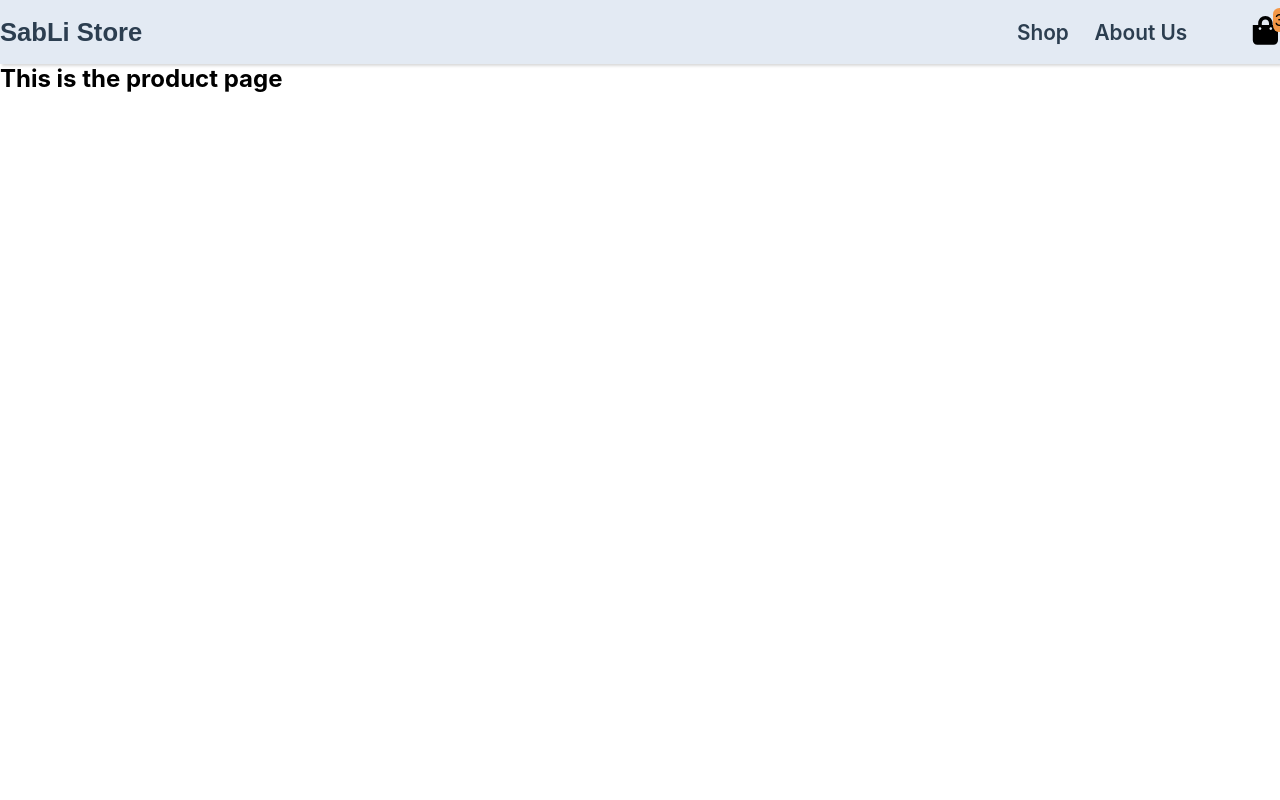
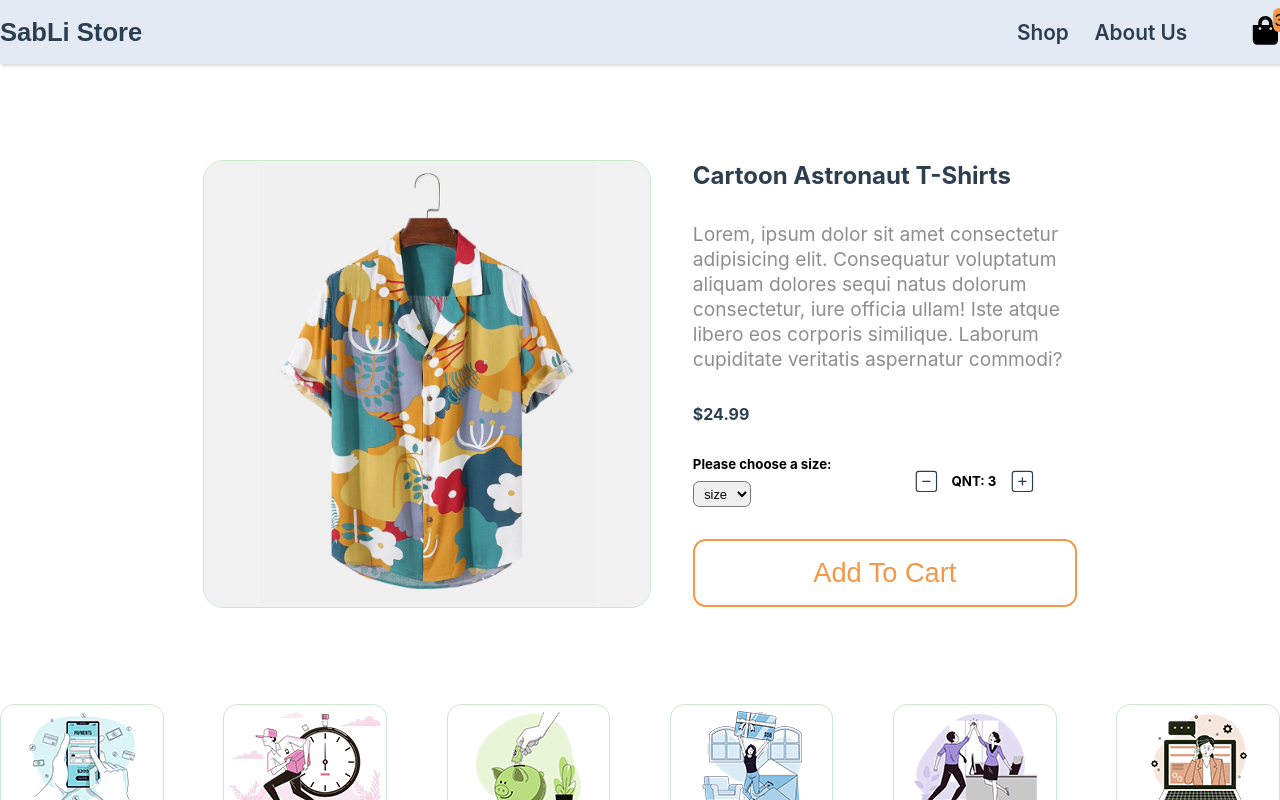
Before and after one commit to SabliJr/E-CommerceApp, a React (Create React App) app: page /productDetail/1 in a window 1280 px wide. Shown: the top 800 px of the page. Built offline with nearby package versions, Linux system fonts and the light colour scheme.

Commit message:
Fix routes to product detail page

```diff
--- /dev/null
+++ b/src/Components/ProductPage/ProductDetail.css
@@ -0,0 +1,80 @@
+.productDiv {
+    max-width: 1280px;
+    margin: 6rem auto;
+    display: flex;
+    justify-content: center;
+    align-items: center;
+    gap: 2.6rem;
+}
+
+.ProductImg {
+    width: 35vw;
+    border: 1px solid #cce7d0;
+    border-radius: 1.25rem;
+}
+
+.productInfo {
+    display: flex;
+    flex-direction: column;
+    gap: 2rem;
+    width: 30vw;
+}
+
+.productInfo p {
+    color: rgb(144, 141, 141);
+    line-height: 1.3;
+    font-size: 1.2rem;
+}
+
+.productInfo h2 {
+    color: rgba(44, 62, 80, 1.0);
+}
+
+.productInfo>h5 {
+    color: rgba(44, 62, 80, 1.0);
+    font-size: 1rem;
+}
+
+.mid_div {
+    display: flex;
+    align-items: center;
+    gap: 5rem;
+}
+
+.qntDiv {
+    display: flex;
+    align-items: center;
+    gap: .7rem;
+}
+
+#size_select {
+    margin-top: .6rem;
+    padding: .2rem .4rem;
+    font-size: .8rem;
+    border-radius: .4rem;
+}
+
+#size_select:focus {
+    outline: none;
+}
+
+.ProButton {
+    background-color: transparent;
+    padding: 1rem .5rem;
+    font-size: 1.7rem;
+    border-radius: .8rem;
+    border: 2px solid #f49746;
+    color: #f49746;
+    cursor: pointer;
+}
+
+.ProButton:hover {
+    background-color: #f49746;
+    color: aliceblue;
+}
+
+.ProIcon {
+    font-size: 1.8rem;
+    color: rgba(44, 62, 80, 1.0);
+    cursor: pointer;
+}
--- a/src/Components/ProductPage/ProductDetails.jsx
+++ b/src/Components/ProductPage/ProductDetails.jsx
@@ -1,11 +1,63 @@
 import React from "react";
+import "./ProductDetail.css";
 
-const productDetail = () => {
+import NewsLetter from "../NewsLetter/SignUp";
+import Features from "../Features/index";
+import Products from "../../Data/Products";
+
+import { FormateCurrency } from "../../Utility/FormateCurrency";
+import { CiSquarePlus } from "react-icons/ci";
+import { CiSquareMinus } from "react-icons/ci";
+
+const ProductDetail = () => {
+  let gettingProduct = window.location.pathname.split("/");
+  let productId = gettingProduct[2];
+
   return (
-    <div>
-      <h2>This is the product page</h2>
-    </div>
+    <main>
+      {Products?.map((x) => {
+        if (x.id === Number(productId)) {
+          return (
+            <section className='productDiv'>
+              <img src={x.img} alt='ProductImg' className='ProductImg' />
+              <article className='productInfo'>
+                <h2>{x.name}</h2>
+                <p>{x.description}</p>
+                <h5>{FormateCurrency(x.price)}</h5>
+                <div className='mid_div'>
+                  {x.name !== "Pantalon" && x.name !== "Short Pants" && (
+                    <div className='sizeDiv'>
+                      <label htmlFor='size_select'>
+                        <h5>Please choose a size:</h5>
+                      </label>
+                      <select id='size_select'>
+                        <option value='Size'>size</option>
+                        <option value='s'>S</option>
+                        <option value='m'>M</option>
+                        <option value='l'>L</option>
+                        <option value='xl'>XL</option>
+                      </select>
+                    </div>
+                  )}
+
+                  <div className='qntDiv'>
+                    <CiSquareMinus className='ProIcon' />
+                    <h5>QNT: 3</h5>
+                    <CiSquarePlus className='ProIcon' />
+                  </div>
+                </div>
+                <button className='ProButton'>Add To Cart</button>
+              </article>
+            </section>
+          );
+        } else {
+          return null;
+        }
+      })}
+      <Features />
+      <NewsLetter />
+    </main>
   );
 };
 
-export default productDetail;
+export default ProductDetail;
--- a/src/Data/Products.js
+++ b/src/Data/Products.js
@@ -1,7 +1,7 @@
 const Products = [
   {
     id: 1,
-    name: "Shirt",
+    name: "Cartoon Astronaut T-Shirts",
     img: "../Assets/f1.jpg",
     description:
       "Lorem, ipsum dolor sit amet consectetur adipisicing elit. Consequatur voluptatum aliquam dolores sequi natus dolorum consectetur, iure officia ullam! Iste atque libero eos corporis similique. Laborum cupiditate veritatis aspernatur commodi?",
@@ -9,7 +9,7 @@ const Products = [
   },
   {
     id: 2,
-    name: "Shirt",
+    name: "Cartoon Astronaut T-Shirts",
     img: "../Assets/f2.jpg",
     description:
       "Lorem, ipsum dolor sit amet consectetur adipisicing elit. Consequatur voluptatum aliquam dolores sequi natus dolorum consectetur, iure officia ullam! Iste atque libero eos corporis similique. Laborum cupiditate veritatis aspernatur commodi?",
@@ -17,7 +17,7 @@ const Products = [
   },
   {
     id: 3,
-    name: "Shirt",
+    name: "Cartoon Astronaut T-Shirts",
     img: "../Assets/f3.jpg",
     description:
       "Lorem, ipsum dolor sit amet consectetur adipisicing elit. Consequatur voluptatum aliquam dolores sequi natus dolorum consectetur, iure officia ullam! Iste atque libero eos corporis similique. Laborum cupiditate veritatis aspernatur commodi?",
@@ -25,7 +25,7 @@ const Products = [
   },
   {
     id: 4,
-    name: "Shirt",
+    name: "Cartoon Astronaut T-Shirts",
     img: "../Assets/f4.jpg",
     description:
       "Lorem, ipsum dolor sit amet consectetur adipisicing elit. Consequatur voluptatum aliquam dolores sequi natus dolorum consectetur, iure officia ullam! Iste atque libero eos corporis similique. Laborum cupiditate veritatis aspernatur commodi?",
@@ -33,7 +33,7 @@ const Products = [
   },
   {
     id: 5,
-    name: "Shirt",
+    name: "Cartoon Astronaut T-Shirts",
     img: "../Assets/f5.jpg",
     description:
       "Lorem, ipsum dolor sit amet consectetur adipisicing elit. Consequatur voluptatum aliquam dolores sequi natus dolorum consectetur, iure officia ullam! Iste atque libero eos corporis similique. Laborum cupiditate veritatis aspernatur commodi?",
@@ -57,7 +57,7 @@ const Products = [
   },
   {
     id: 8,
-    name: "Shirt",
+    name: "Cartoon Astronaut T-Shirts",
     img: "../Assets/f8.jpg",
     description:
       "Lorem, ipsum dolor sit amet consectetur adipisicing elit. Consequatur voluptatum aliquam dolores sequi natus dolorum consectetur, iure officia ullam! Iste atque libero eos corporis similique. Laborum cupiditate veritatis aspernatur commodi?",
@@ -65,7 +65,7 @@ const Products = [
   },
   {
     id: 9,
-    name: "Shirt",
+    name: "Cartoon Astronaut T-Shirts",
     img: "../Assets/n1.jpg",
     description:
       "Lorem, ipsum dolor sit amet consectetur adipisicing elit. Consequatur voluptatum aliquam dolores sequi natus dolorum consectetur, iure officia ullam! Iste atque libero eos corporis similique. Laborum cupiditate veritatis aspernatur commodi?",
@@ -81,7 +81,7 @@ const Products = [
   },
   {
     id: 11,
-    name: "Shirt",
+    name: "Cartoon Astronaut T-Shirts",
     img: "../Assets/n8.jpg",
     description:
       "Lorem, ipsum dolor sit amet consectetur adipisicing elit. Consequatur voluptatum aliquam dolores sequi natus dolorum consectetur, iure officia ullam! Iste atque libero eos corporis similique. Laborum cupiditate veritatis aspernatur commodi?",
```
